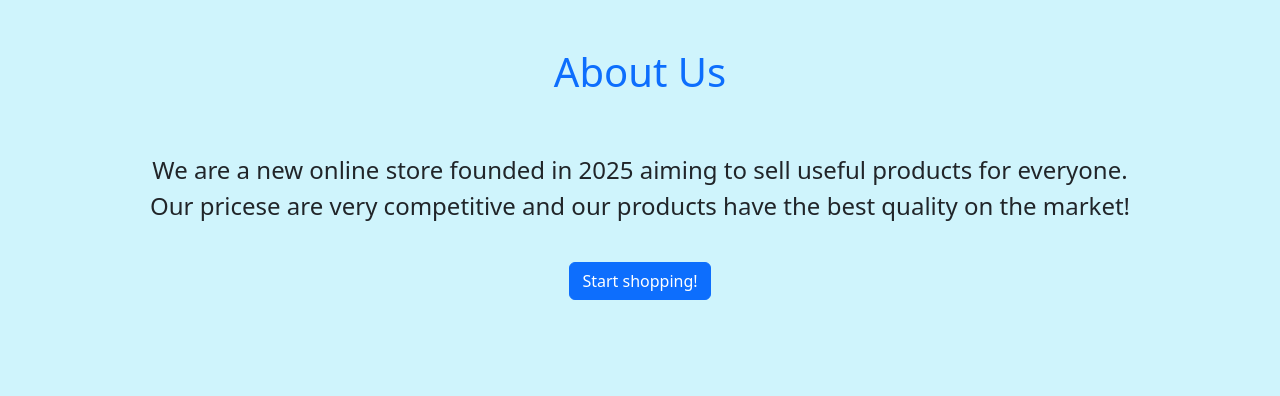
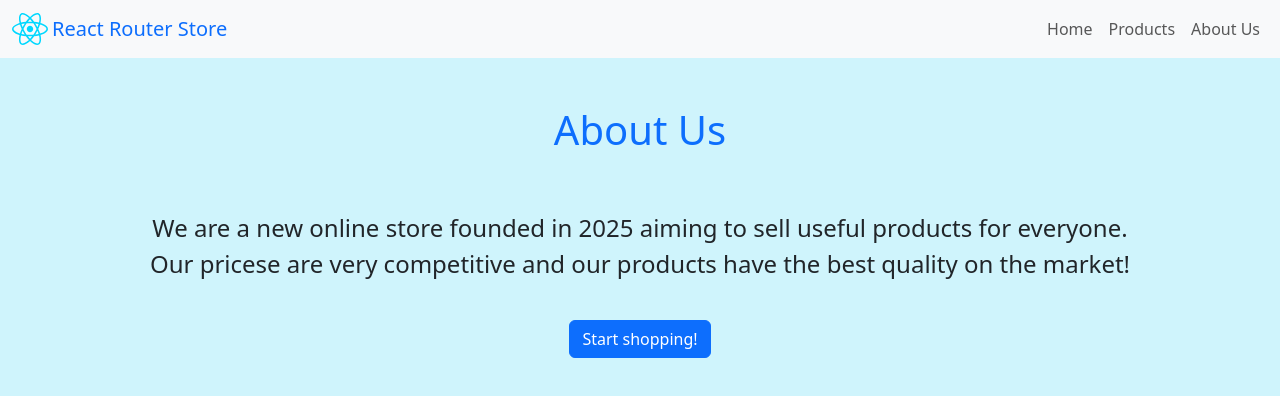
Before and after one commit to tommaso-mandorino/react-router, a React (Vite) app: page /about in a window 1280 px wide. Shown: the top 396 px of the page. Built offline with nearby package versions, Linux system fonts and the light colour scheme.

Commit message:
feat(step 3): add a navbar in all pages

```diff
--- a/src/App.jsx
+++ b/src/App.jsx
@@ -12,23 +12,19 @@ function App() {
 
   return (
 
-    <>
+    <BrowserRouter>
 
-      <BrowserRouter>
+      <Routes>
 
-        <Routes>
+        <Route path="/" Component={HomePage} />
 
-          <Route path="/"         Component={HomePage} />
+        <Route path="/about" Component={AboutUs} />
 
-          <Route path="/about"    Component={AboutUs}  />
+        <Route path="/products" Component={Products} />
 
-          <Route path="/products" Component={Products} />
+      </Routes>
 
-        </Routes>
-
-      </BrowserRouter>
-
-    </>
+    </BrowserRouter>
 
   );
 
--- /dev/null
+++ b/src/components/Header/Header.jsx
@@ -0,0 +1,21 @@
+import NavigationBar from './NavigationBar/NavigationBar.jsx';
+
+
+
+function Header() {
+
+    return (
+
+        <>
+
+            <NavigationBar />
+
+        </>
+
+    );
+
+}
+
+
+
+export default Header;
--- /dev/null
+++ b/src/components/Header/NavigationBar/NavigationBar.jsx
@@ -0,0 +1,63 @@
+import { Link } from 'react-router-dom';
+
+
+
+function NavBar() {
+
+    return (
+
+        <nav className="navbar navbar-expand-lg bg-body-tertiary">
+
+            <div className="container-fluid">
+
+                <Link className="navbar-brand text-primary d-flex align-items-center" to="/">
+
+                    <img src="/react.svg" alt="React logo" />
+
+                    <span className="ps-1">React Router Store</span>
+
+                </Link>
+
+                <button className="navbar-toggler" type="button" data-bs-toggle="collapse" data-bs-target="#navbarSupportedContent" aria-controls="navbarSupportedContent" aria-expanded="false" aria-label="Toggle navigation">
+
+                    <span className="navbar-toggler-icon"></span>
+
+                </button>
+
+                <div className="collapse navbar-collapse" id="navbarSupportedContent">
+
+                    <ul className="navbar-nav ms-auto mb-2 mb-lg-0">
+
+                        <li className="nav-item">
+
+                            <Link className="nav-link" to="/">Home</Link>
+
+                        </li>
+
+                        <li className="nav-item">
+
+                            <Link className="nav-link" to="/products">Products</Link>
+
+                        </li>
+
+                        <li className="nav-item">
+
+                            <Link className="nav-link" to="/about">About Us</Link>
+
+                        </li>
+
+                    </ul>
+
+                </div>
+
+            </div>
+
+        </nav>
+
+    );
+
+}
+
+
+
+export default NavBar;
--- a/src/main.jsx
+++ b/src/main.jsx
@@ -2,6 +2,7 @@ import { StrictMode } from 'react'
 import { createRoot } from 'react-dom/client'
 import './index.css'
 import App from './App.jsx'
+import * as bootstrap from 'bootstrap';
 
 createRoot(document.getElementById('root')).render(
   <StrictMode>
--- a/src/pages/AboutUs.jsx
+++ b/src/pages/AboutUs.jsx
@@ -1,5 +1,8 @@
 import { Link } from 'react-router-dom';
 
+
+
+import Header from '../components/Header/Header.jsx';
 
 
 function AboutUs() {
@@ -7,6 +10,10 @@ function AboutUs() {
     return (
 
         <>
+
+            <Header />
+
+            <main>
 
                 <div className="container my-5 text-center">
 
@@ -30,6 +37,8 @@ function AboutUs() {
 
                 </div>
 
+            </main>
+
         </>
 
     );
--- a/src/pages/HomePage.jsx
+++ b/src/pages/HomePage.jsx
@@ -1,4 +1,8 @@
 import { Link } from 'react-router-dom';
+
+
+
+import Header from '../components/Header/Header.jsx';
 
 
 
@@ -7,6 +11,10 @@ function HomePage() {
     return (
 
         <>
+
+            <Header />
+
+            <main>
 
                 <div className="container my-5 text-center">
 
@@ -24,6 +32,8 @@ function HomePage() {
 
                 </div>
 
+            </main>
+
         </>
 
     )
--- a/src/pages/Products.jsx
+++ b/src/pages/Products.jsx
@@ -1,4 +1,8 @@
 import useProducts from "../hooks/useProducts.js";
+
+
+
+import Header from '../components/Header/Header.jsx';
 
 
 
@@ -9,6 +13,10 @@ function Products() {
     return (
 
         <>
+
+            <Header />
+
+            <main>
 
                 <div className="container my-5">
 
@@ -64,6 +72,8 @@ function Products() {
 
                 </div>
 
+            </main>
+
         </>
 
     );
```
Lines whose indentation alone changed are shown as unchanged.
